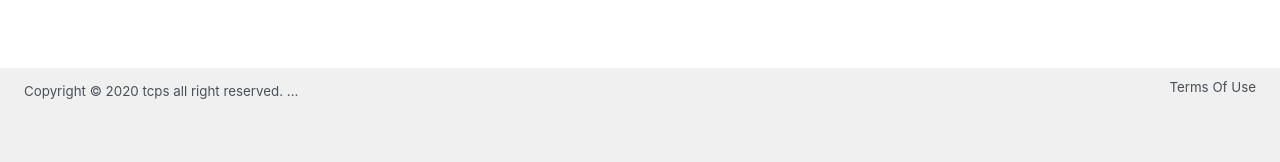
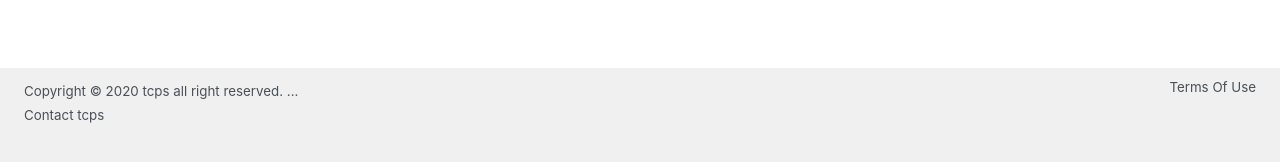
Before and after one commit to ttcps/ttcps.github.io, a Jekyll site: the page built from index.html, in a window 1280 px wide and 900 px high, scrolled down 24 px. Shown: the part 732-894 px from the top of the window. Built offline with Jekyll 4.4.1, drawn with Linux system fonts in a browser that asks for light colours.

Commit message:
Update footer.html

```diff
--- a/_includes/footer.html
+++ b/_includes/footer.html
@@ -9,5 +9,9 @@
         <small style="float:right;text-align: right">
         <a href="/term" style="color: #495057">Terms Of Use</a>
         </small>
+        <br>
+        <small>
+        <a href="/contact" style="color: #495057">Contact tcps</a>
+        </small>
       </footer>
     </div>
```
